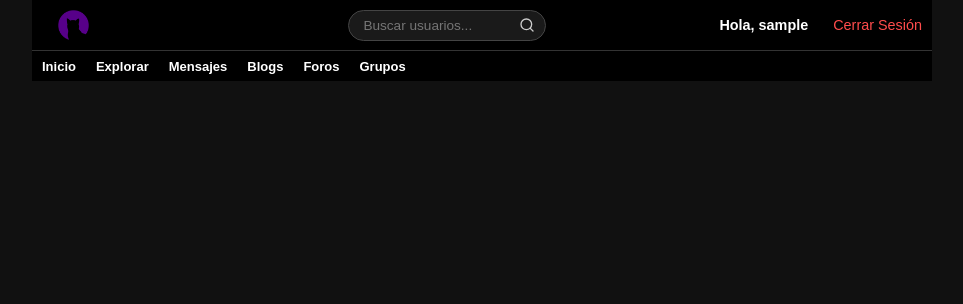
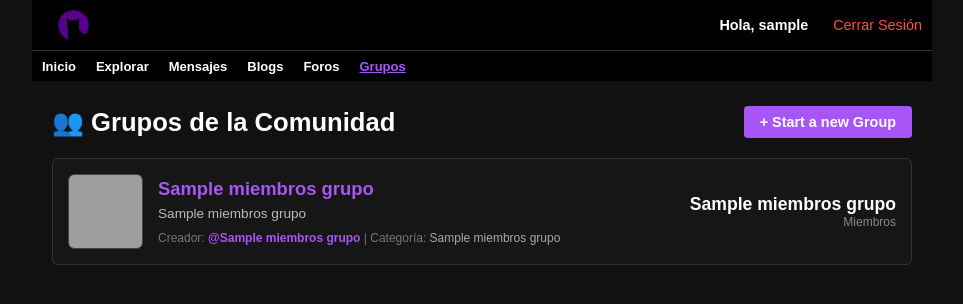
Before and after one commit to naja67/LARPHUB, a Flask app: page /groups in a window 1280 px wide. Shown: the top 304 px of the page, without its empty margins (158-1121 px from the left). Run offline with Flask 3, Linux system fonts and the light colour scheme; the visitor is signed in with stand-in values (Sample User, id 1); a database or web service that is not in the repository returns one stand-in record (values such as "Sample title"); some libraries are stand-ins or nearby versions; grey boxes are pictures that could not be loaded.

Commit message:
Implementada la sección completa de blogs y grupos con chat multimedia y creadores

```diff
--- a/app.py
+++ b/app.py
@@ -953,7 +953,220 @@ def forum():
 
 @app.route('/groups')
 def groups():
-    return render_template('groups.html')
+    conn = get_db_connection()
+    cur = conn.cursor()
+
+    # Obtener grupos con su conteo de miembros
+    cur.execute("""
+        SELECT g.id, g.nombre, g.descripcion, g.categoria, g.creador, g.imagen,
+               (SELECT COUNT(*) FROM miembros_grupo m WHERE m.grupo_id = g.id) as miembros_count
+        FROM grupos g
+        ORDER BY miembros_count DESC, g.fecha DESC
+    """)
+    grupos_raw = cur.fetchall()
+
+    grupos = []
+    for g in grupos_raw:
+        grupos.append({
+            'id': g[0],
+            'nombre': g[1],
+            'descripcion': g[2],
+            'categoria': g[3],
+            'creador': g[4],
+            'imagen': formatear_ruta_media(g[5], 'avatar.png'),
+            'miembros': g[6]
+        })
+
+    cur.close()
+    conn.close()
+    return render_template('groups.html', grupos=grupos)
+
+
+@app.route('/groups/nuevo', methods=['GET', 'POST'])
+def nuevo_grupo():
+    if 'username' not in session:
+        return redirect(url_for('login'))
+
+    if request.method == 'POST':
+        nombre = request.form.get('nombre', '').strip()
+        descripcion = request.form.get('descripcion', '').strip()
+        categoria = request.form.get('categoria', 'General')
+        foto = request.files.get('imagen')
+        ruta_foto = None
+
+        if foto and foto.filename != '':
+            ruta_foto = archivo_a_base64(foto)
+
+        if nombre:
+            conn = get_db_connection()
+            cur = conn.cursor()
+            cur.execute(
+                "INSERT INTO grupos (nombre, descripcion, categoria, creador, imagen) VALUES (%s, %s, %s, %s, %s) RETURNING id",
+                (nombre, descripcion, categoria, session['username'], ruta_foto)
+            )
+            grupo_id = cur.fetchone()[0]
+
+            # Unir automáticamente al creador como miembro del grupo
+            cur.execute("INSERT INTO miembros_grupo (grupo_id, username) VALUES (%s, %s) ON CONFLICT DO NOTHING", (grupo_id, session['username']))
+            conn.commit()
+            cur.close()
+            conn.close()
+            return redirect(url_for('ver_grupo', grupo_id=grupo_id))
+
+    return render_template('new_group.html')
+
+
+@app.route('/groups/<int:grupo_id>', methods=['GET', 'POST'])
+def ver_grupo(grupo_id):
+    if 'username' not in session:
+        return redirect(url_for('login'))
+
+    usuario_actual = session['username']
+    conn = get_db_connection()
+    cur = conn.cursor()
+
+    cur.execute("SELECT id, nombre, descripcion, categoria, creador, imagen FROM grupos WHERE id = %s", (grupo_id,))
+    g = cur.fetchone()
+
+    if not g:
+        cur.close()
+        conn.close()
+        return "Este grupo no existe.", 404
+
+    grupo = {
+        'id': g[0],
+        'nombre': g[1],
+        'descripcion': g[2],
+        'categoria': g[3],
+        'creador': g[4],
+        'imagen': formatear_ruta_media(g[5], 'avatar.png')
+    }
+
+    # Verificar si el usuario es miembro
+    cur.execute("SELECT 1 FROM miembros_grupo WHERE grupo_id = %s AND username = %s", (grupo_id, usuario_actual))
+    es_miembro = cur.fetchone() is not None
+
+    # Manejar envío de mensajes o archivos en el chat grupal
+    if request.method == 'POST' and es_miembro:
+        contenido = request.form.get('contenido', '').strip()
+        archivo = request.files.get('archivo')
+        ruta_archivo = None
+
+        if archivo and archivo.filename != '':
+            ruta_archivo = archivo_a_base64(archivo)
+
+        if contenido or ruta_archivo:
+            cur.execute(
+                "INSERT INTO mensajes_grupo (grupo_id, remitente, contenido, imagen) VALUES (%s, %s, %s, %s)",
+                (grupo_id, usuario_actual, contenido, ruta_archivo)
+            )
+            conn.commit()
+
+        cur.close()
+        conn.close()
+        return redirect(url_for('ver_grupo', grupo_id=grupo_id))
+
+    # Obtener miembros del grupo
+    cur.execute("""
+        SELECT u.username, u.foto_perfil
+        FROM miembros_grupo m
+        JOIN usuarios u ON m.username = u.username
+        WHERE m.grupo_id = %s
+    """, (grupo_id,))
+    miembros_raw = cur.fetchall()
+    miembros = [{'username': m[0], 'foto': formatear_ruta_media(m[1])} for m in miembros_raw]
+
+    # Obtener historial del chat grupal con foto y nombre del remitente
+    cur.execute("""
+        SELECT m.remitente, m.contenido, m.imagen, TO_CHAR(m.fecha, 'HH24:MI - DD/MM'), u.foto_perfil, m.id
+        FROM mensajes_grupo m
+        JOIN usuarios u ON m.remitente = u.username
+        WHERE m.grupo_id = %s
+        ORDER BY m.fecha ASC
+    """, (grupo_id,))
+    hist_raw = cur.fetchall()
+
+    historial = []
+    for h in hist_raw:
+        historial.append({
+            'remitente': h[0],
+            'contenido': h[1],
+            'imagen': h[2],
+            'fecha': h[3],
+            'foto_remitente': formatear_ruta_media(h[4]),
+            'id': h[5]
+        })
+
+    cur.close()
+    conn.close()
+    return render_template('group_chat.html', grupo=grupo, miembros=miembros, es_miembro=es_miembro, historial=historial)
+
+
+@app.route('/groups/<int:grupo_id>/unirse', methods=['POST'])
+def unirse_grupo(grupo_id):
+    if 'username' not in session:
+        return redirect(url_for('login'))
+
+    conn = get_db_connection()
+    cur = conn.cursor()
+    cur.execute("INSERT INTO miembros_grupo (grupo_id, username) VALUES (%s, %s) ON CONFLICT DO NOTHING", (grupo_id, session['username']))
+    conn.commit()
+    cur.close()
+    conn.close()
+    return redirect(url_for('ver_grupo', grupo_id=grupo_id))
+
+
+@app.route('/groups/<int:grupo_id>/salir', methods=['POST'])
+def salir_grupo(grupo_id):
+    if 'username' not in session:
+        return redirect(url_for('login'))
+
+    conn = get_db_connection()
+    cur = conn.cursor()
+    # Evitar que el creador abandone su propio grupo si es el único, o permitirlo
+    cur.execute("DELETE FROM miembros_grupo WHERE grupo_id = %s AND username = %s", (grupo_id, session['username']))
+    conn.commit()
+    cur.close()
+    conn.close()
+    return redirect(url_for('groups'))
+
+
+@app.route('/groups/<int:grupo_id>/editar', methods=['GET', 'POST'])
+def editar_grupo(grupo_id):
+    if 'username' not in session:
+        return redirect(url_for('login'))
+
+    conn = get_db_connection()
+    cur = conn.cursor()
+    cur.execute("SELECT nombre, descripcion, categoria, creador, imagen FROM grupos WHERE id = %s", (grupo_id,))
+    g = cur.fetchone()
+
+    if not g or g[3] != session['username']:
+        cur.close()
+        conn.close()
+        return "Acceso denegado: Solo el creador puede editar este grupo.", 403
+
+    if request.method == 'POST':
+        nombre = request.form.get('nombre', '').strip()
+        descripcion = request.form.get('descripcion', '').strip()
+        categoria = request.form.get('categoria', 'General')
+        foto = request.files.get('imagen')
+
+        if foto and foto.filename != '':
+            ruta_foto = archivo_a_base64(foto)
+            cur.execute("UPDATE grupos SET nombre = %s, descripcion = %s, categoria = %s, imagen = %s WHERE id = %s", (nombre, descripcion, categoria, ruta_foto, grupo_id))
+        else:
+            cur.execute("UPDATE grupos SET nombre = %s, descripcion = %s, categoria = %s WHERE id = %s", (nombre, descripcion, categoria, grupo_id))
+
+        conn.commit()
+        cur.close()
+        conn.close()
+        return redirect(url_for('ver_grupo', grupo_id=grupo_id))
+
+    grupo = {'id': grupo_id, 'nombre': g[0], 'descripcion': g[1], 'categoria': g[2], 'imagen': formatear_ruta_media(g[4])}
+    cur.close()
+    conn.close()
+    return render_template('edit_group.html', grupo=grupo)
 
 
 # ================= PANEL DE ADMINISTRACIÓN DEL CREADOR =================
--- a/templates/groups.html
+++ b/templates/groups.html
@@ -2,36 +2,17 @@
 <html lang="es">
 <head>
     <meta charset="UTF-8">
-    <meta name="viewport" content="width=device-width, initial-scale=1.0">
-    <title>LARP HUB</title>
+    <title>Grupos - LARP HUB</title>
     <link rel="stylesheet" href="{{ url_for('static', filename='style.css') }}">
 </head>
-<body style="background-color: #111; color: white; margin: 0; padding: 0;">
+<body style="background-color: #111; color: white; margin: 0; padding: 0; font-family: Arial, sans-serif;">
 
     <header class="top-header" style="width: 900px; margin: 0 auto; background-color: #000000;">
         <div class="top-bar" style="display: flex; align-items: center; justify-content: space-between; width: 100%; height: 50px; padding: 0 10px;">
-
-            <div class="logo">
-                <a href="/">
-                    <img src="{{ url_for('static', filename='o.png') }}" alt="LARP Hub Logo" class="logo-img">
-                </a>
-            </div>
-
-            <form action="/search" method="GET" style="display: flex; align-items: center; background: #1a1a1a; border: 1px solid #444; border-radius: 20px; padding: 3px 10px; margin: 0;">
-                <input type="text" name="q" placeholder="Buscar usuarios..." required style="border: none; background: transparent; color: white; outline: none; font-size: 0.85em; padding: 4px; width: 160px;">
-                <button type="submit" style="background: none; border: none; cursor: pointer; padding: 0; display: flex; align-items: center;" title="Buscar">
-                    <svg xmlns="http://www.w3.org/2000/svg" width="16" height="16" viewBox="0 0 24 24" fill="none" stroke="#ccc" stroke-width="2" stroke-linecap="round" stroke-linejoin="round" style="transition: 0.2s;" onmouseover="this.style.stroke='#8a2be2'" onmouseout="this.style.stroke='#ccc'">
-                        <circle cx="11" cy="11" r="8"></circle>
-                        <line x1="21" y1="21" x2="16.65" y2="16.65"></line>
-                    </svg>
-                </button>
-            </form>
-
+            <div class="logo"><a href="/"><img src="{{ url_for('static', filename='o.png') }}" alt="Logo" class="logo-img"></a></div>
             <div class="top-links" style="display: flex; align-items: center;">
                 {% if session['username'] %}
-                    <span style="color: white; font-weight: bold; margin-right: 15px; font-size: 0.9em;">
-                        Hola, {{ session['username'] }}
-                    </span>
+                    <span style="color: white; font-weight: bold; margin-right: 15px; font-size: 0.9em;">Hola, {{ session['username'] }} {{ badge(session['username']) }}</span>
                     <a href="/logout" style="color: #ff4c4c; text-decoration: none; font-size: 0.9em;">Cerrar Sesión</a>
                 {% else %}
                     <a href="/login" style="color: white; text-decoration: none; margin-right: 10px;">Iniciar Sesión</a>
@@ -39,22 +20,55 @@
                 {% endif %}
             </div>
         </div>
-
         <nav class="main-nav" style="border-top: 1px solid #333;">
-            <ul style="list-style: none; display: flex; margin: 0; padding: 6px 10px;">
+            <ul style="list-style: none; display: flex; margin: 0; padding: 6px 10px; align-items: center;">
                 <li style="margin-right: 20px;"><a href="/" style="color: white; text-decoration: none; font-size: 13px;">Inicio</a></li>
                 <li style="margin-right: 20px;"><a href="/browse" style="color: white; text-decoration: none; font-size: 13px;">Explorar</a></li>
                 <li style="margin-right: 20px;"><a href="/messages" style="color: white; text-decoration: none; font-size: 13px;">Mensajes</a></li>
                 <li style="margin-right: 20px;"><a href="/blog" style="color: white; text-decoration: none; font-size: 13px;">Blogs</a></li>
                 <li style="margin-right: 20px;"><a href="/forum" style="color: white; text-decoration: none; font-size: 13px;">Foros</a></li>
-                <li><a href="/groups" style="color: white; text-decoration: none; font-size: 13px;">Grupos</a></li>
+                <li><a href="/groups" style="color: #a855f7; text-decoration: underline; font-size: 13px; font-weight: bold;">Grupos</a></li>
+                {% if es_creador %}
+                    <li style="margin-left: 20px;"><a href="/admin" style="color: #ec4899; font-weight: bold; text-decoration: none; font-size: 13px;">🛡️ Panel Admin</a></li>
+                {% endif %}
             </ul>
         </nav>
     </header>
 
-    <div style="width: 900px; margin: 20px auto;">
+    <div style="width: 860px; margin: 25px auto;">
+        <div style="display: flex; justify-content: space-between; align-items: center; margin-bottom: 20px;">
+            <h1 style="color: white; font-size: 1.6em; margin: 0;">👥 Grupos de la Comunidad</h1>
+            {% if session['username'] %}
+                <a href="/groups/nuevo" style="background: #a855f7; color: white; padding: 8px 16px; border-radius: 4px; text-decoration: none; font-weight: bold; font-size: 0.9em;">+ Start a new Group</a>
+            {% endif %}
+        </div>
 
+        <div style="display: flex; flex-direction: column; gap: 12px;">
+            {% if grupos %}
+                {% for g in grupos %}
+                    <div style="display: flex; background-color: #161616; border: 1px solid #333; border-radius: 6px; overflow: hidden; padding: 15px; gap: 15px; align-items: center;">
+                        <img src="{{ g.imagen }}" style="width: 75px; height: 75px; object-fit: cover; border-radius: 6px; border: 1px solid #444; flex-shrink: 0;">
+                        <div style="flex: 1; overflow: hidden;">
+                            <h2 style="margin: 0 0 5px 0; font-size: 1.15em;">
+                                <a href="/groups/{{ g.id }}" style="color: #a855f7; text-decoration: none;">{{ g.nombre }}</a>
+                            </h2>
+                            <p style="color: #bbb; font-size: 0.85em; margin: 0 0 8px 0; line-height: 1.3;">{{ g.descripcion[:140] }}{% if g.descripcion|length > 140 %}...{% endif %}</p>
+                            <div style="font-size: 0.75em; color: #777;">
+                                Creador: <a href="/profile/{{ g.creador }}" style="color: #a855f7; text-decoration: none; font-weight: bold;">@{{ g.creador }}</a> {{ badge(g.creador) }} | Categoría: <span style="color: #aaa;">{{ g.categoria }}</span>
+                            </div>
+                        </div>
+                        <div style="text-align: right; min-width: 90px;">
+                            <div style="font-size: 1.1em; font-weight: bold; color: white;">{{ g.miembros }}</div>
+                            <div style="font-size: 0.75em; color: #888;">Miembros</div>
+                        </div>
+                    </div>
+                {% endfor %}
+            {% else %}
+                <div style="background-color: #161616; border: 1px solid #333; padding: 30px; text-align: center; color: #777; border-radius: 6px;">
+                    No hay grupos creados todavía. ¡Crea el primero!
+                </div>
+            {% endif %}
+        </div>
     </div>
-
 </body>
 </html>
```
Also changed, not shown: templates/edit_group.html (added, +42 -0 lines), templates/group_chat.html (added, +189 -0 lines), templates/new_group.html (added, +42 -0 lines).
